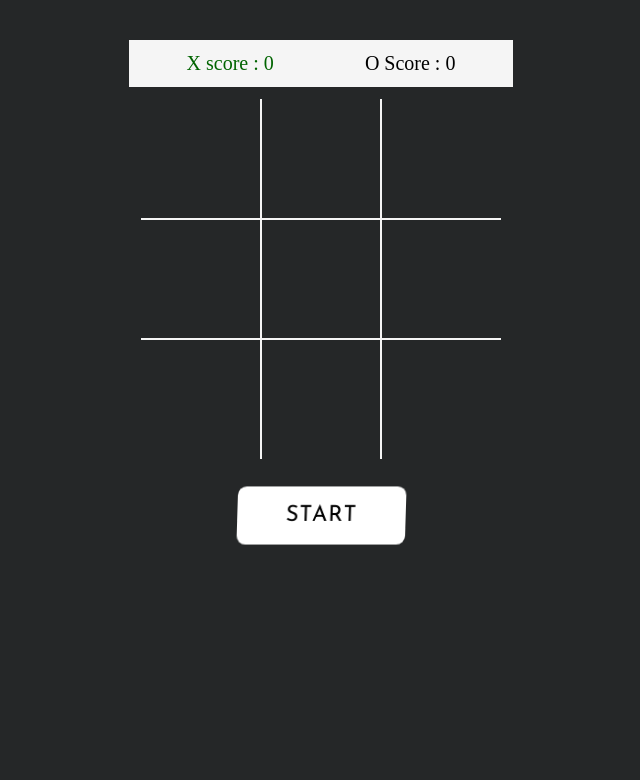
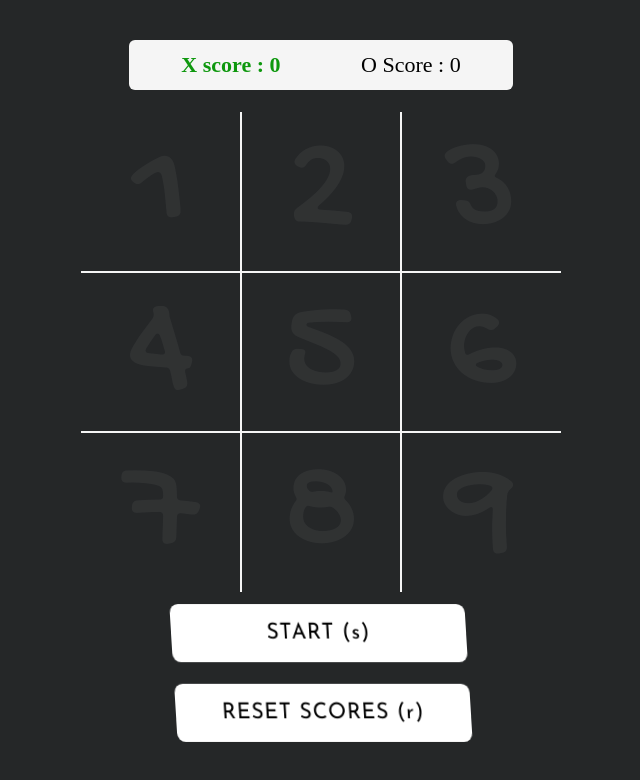
Before and after one commit to ozkanozdemir/tic-tac-toe-with-vue3, a Vue app: page / in a window 1280 px wide. Shown: the top 780 px of the page, without its empty margins (319-959 px from the left). Built offline with nearby package versions, Linux system fonts and the light colour scheme.

Commit message:
added vuex. some visual updating.

```diff
--- a/package.json
+++ b/package.json
@@ -10,7 +10,8 @@
   "dependencies": {
     "core-js": "^3.6.5",
     "peerjs": "^1.3.2",
-    "vue": "^3.0.0"
+    "vue": "^3.0.0",
+    "vuex": "^4.0.2"
   },
   "devDependencies": {
     "@vue/cli-plugin-babel": "~4.5.11",
--- a/src/components/Board.vue
+++ b/src/components/Board.vue
@@ -4,20 +4,74 @@
          class="cell"
          :key="order"
          @click="cellClicked(order)">
+      <span>
         {{ getCellSign(order) }}
+      </span>
+      <div class="cell-number" :data-number="order + 1"></div>
     </div>
   </div>
 </template>
 
 <script>
+import {mapGetters, mapActions} from "vuex";
+
 export default {
   name: "Board",
-  props: ['crossClass'],
-  inject: {
-    cells: 'cells',
-    cellClicked: 'cellClicked',
-    getCellSign: 'getCellSign',
+  data() {
+    return {
+      processing: false,
+    }
   },
+  computed: {
+    ...mapGetters([
+      'cells',
+      'finished',
+      'crossClass',
+      'sign',
+      'signO',
+      'signX',
+      'started',
+    ])
+  },
+  methods: {
+    ...mapActions([
+        'addCell',
+        'setSign',
+    ]),
+    cellClicked(order) {
+      if (this.started && !this.finished && !this.processing) {
+        const currentCell = this.cells.find(c => c.order === order)
+
+        if (!currentCell) {
+          this.processing = true;
+
+          this.addCell({order: order, sign: this.sign})
+          this.setSign(this.sign === this.signX ? this.signO : this.signX)
+
+          setTimeout(() => {
+            this.processing = false
+          }, 333)
+        }
+      }
+    },
+    getCellSign(order) {
+      const cell = this.cells.find(c => c.order === order)
+
+      if (!cell) {
+        return ''
+      }
+
+      return cell.sign
+    },
+  },
+  mounted() {
+    document.addEventListener('keydown', e => {
+      const number = parseInt(e.key);
+      if (number > 0 && number < 10) {
+        this.cellClicked(number - 1)
+      }
+    })
+  }
 }
 </script>
 
@@ -28,51 +82,74 @@ export default {
   display: flex;
   flex-direction: row;
   flex-wrap: wrap;
-    width: 360px;
-    height: 360px;
+  width: 480px;
+  height: 480px;
   overflow: hidden;
   position: relative;
 }
+
 .cell {
+  position: relative;
   font-family: 'Gochi Hand', cursive;
-    width: 120px;
-    height: 120px;
+  width: 160px;
+  height: 160px;
   outline: 1px solid whitesmoke;
   cursor: pointer;
   display: flex;
   justify-content: center;
   align-items: center;
-    font-size: 110px;
+  font-size: 140px;
   color: whitesmoke;
 }
+
+.cell-number {
+  position: absolute;
+  width: 100%;
+  height: 100%;
+}
+.cell span:empty + .cell-number:after {
+  display: flex;
+  justify-content: center;
+  content: attr(data-number);
+  color: rgba(255, 255, 255, 0.05);
+}
+
 .cross-line {
   z-index: 999;
   position: absolute;
   width: 100%;
   height: 100%;
 }
+
 .cross-line-012 {
-    background: linear-gradient(to bottom, rgba(0,0,0,0) calc(16% - 4px), lime , rgba(0,0,0,0) calc(16% + 4px))
+  background: linear-gradient(to bottom, rgba(0, 0, 0, 0) calc(16% - 4px), lime, rgba(0, 0, 0, 0) calc(16% + 4px))
 }
+
 .cross-line-345 {
-    background: linear-gradient(to top, rgba(0,0,0,0) calc(50% - 4px), lime , rgba(0,0,0,0) calc(50% + 4px))
+  background: linear-gradient(to top, rgba(0, 0, 0, 0) calc(50% - 4px), lime, rgba(0, 0, 0, 0) calc(50% + 4px))
 }
+
 .cross-line-678 {
-    background: linear-gradient(to top, rgba(0,0,0,0) calc(16% - 4px), lime , rgba(0,0,0,0) calc(16% + 4px))
+  background: linear-gradient(to top, rgba(0, 0, 0, 0) calc(16% - 4px), lime, rgba(0, 0, 0, 0) calc(16% + 4px))
 }
+
 .cross-line-036 {
-    background: linear-gradient(to left, rgba(0,0,0,0) calc(16% - 4px), lime , rgba(0,0,0,0) calc(16% + 4px))
+  background: linear-gradient(to left, rgba(0, 0, 0, 0) calc(16% - 4px), lime, rgba(0, 0, 0, 0) calc(16% + 4px))
 }
+
 .cross-line-147 {
-    background: linear-gradient(to left, rgba(0,0,0,0) calc(50% - 4px), lime , rgba(0,0,0,0) calc(50% + 4px))
+  background: linear-gradient(to left, rgba(0, 0, 0, 0) calc(50% - 4px), lime, rgba(0, 0, 0, 0) calc(50% + 4px))
 }
+
 .cross-line-258 {
-    background: linear-gradient(to right, rgba(0,0,0,0) calc(16% - 4px), lime , rgba(0,0,0,0) calc(16% + 4px))
+  background: linear-gradient(to right, rgba(0, 0, 0, 0) calc(16% - 4px), lime, rgba(0, 0, 0, 0) calc(16% + 4px))
 }
+
 .cross-line-048 {
-    background: linear-gradient(to top right, rgba(0,0,0,0) calc(50% - 4px), lime , rgba(0,0,0,0) calc(50% + 4px))
+  background: linear-gradient(to top right, rgba(0, 0, 0, 0) calc(50% - 4px), lime, rgba(0, 0, 0, 0) calc(50% + 4px))
 }
+
 .cross-line-246 {
-    background: linear-gradient(to top left, rgba(0,0,0,0) calc(50% - 4px), lime , rgba(0,0,0,0) calc(50% + 4px))
+  background: linear-gradient(to top left, rgba(0, 0, 0, 0) calc(50% - 4px), lime, rgba(0, 0, 0, 0) calc(50% + 4px))
 }
 </style>
--- a/src/components/Game.vue
+++ b/src/components/Game.vue
@@ -1,15 +1,21 @@
 <template>
   <div class="game">
-    <Scores :xScore="xScore" :oScore="oScore" :sign="sign" :signX="signX" :signO="signO" />
-    <Board :crossClass="crossClass" />
-    <Message :message="message" :status="status" />
-    <IButton v-if="!started || finished" @click="startGame" class="start-button">
-      START
+    <Scores/>
+    <Board/>
+    <Message/>
+    <div class="button-container ">
+      <IButton v-if="!started || finished" @click="startGame">
+        {{ finished ? 'RESTART' : 'START' }} (s)
       </IButton>
+      <IButton v-if="!started || finished" @click="resetScores">
+        RESET SCORES (r)
+      </IButton>
+    </div>
   </div>
 </template>
 
 <script>
+import {mapGetters, mapActions} from 'vuex'
 import Board from './Board'
 import Message from './Message'
 import Scores from './Scores'
@@ -23,32 +29,6 @@ export default {
     Message,
     IButton,
   },
-  data() {
-    return {
-      cells: [],
-      crossClass: {},
-      sign: 'x',
-      signX: 'x',
-      signO: 'o',
-      started: false,
-      finished: false,
-      status: 'danger',
-      message: '',
-      winningOrder: [],
-      winningOrders: [
-          [0, 1, 2],
-          [3, 4, 5],
-          [6, 7, 8],
-          [0, 3, 6],
-          [1, 4, 7],
-          [2, 5, 8],
-          [0, 4, 8],
-          [2, 4, 6],
-      ],
-      xScore: 0,
-      oScore: 0,
-    }
-  },
   watch: {
     cells: {
       handler(val) {
@@ -59,23 +39,23 @@ export default {
 
         // Who won
         if (this.winnerControl(signedXOrders)) {
-          this.message = 'X Won'
-          this.status = 'success'
-          this.finished = true
-          this.sign = this.signX
-          this.xScore++
+          this.setMessage('🚀🚀🚀 X Won 🚀🚀🚀')
+          this.setMessageStatus('success')
+          this.setFinished(true)
+          this.setSign(this.signX)
+          this.incrementXScore()
         } else if (this.winnerControl(signedOOrders)) {
-          this.message = 'O Won'
-          this.status = 'success'
-          this.finished = true
-          this.sign = this.signO
-          this.oScore++
+          this.setMessage('🚀🚀🚀 O Won 🚀🚀🚀')
+          this.setMessageStatus('success')
+          this.setFinished(true)
+          this.setSign(this.signO)
+          this.incrementOScore()
         } else {
           // Game over
           if (val.length >= 9) {
-            this.message = 'Game Over!'
-            this.status = 'danger'
-            this.finished = true
+            this.setMessage('Game Over. Nobody Won...')
+            this.setMessageStatus('danger')
+            this.setFinished(true)
           }
         }
 
@@ -83,71 +63,51 @@ export default {
       },
       deep: true
     },
-    winningOrder: {
-      handler(val) {
-        console.log('val', val)
-        if (val && val.length > 0) {
-          this.crossClass = {
-            'cross-line-012': val.every(w => [0, 1, 2].includes(w)),
-            'cross-line-345': val.every(w => [3, 4, 5].includes(w)),
-            'cross-line-678': val.every(w => [6, 7, 8].includes(w)),
-            'cross-line-036': val.every(w => [0, 3, 6].includes(w)),
-            'cross-line-147': val.every(w => [1, 4, 7].includes(w)),
-            'cross-line-258': val.every(w => [2, 5, 8].includes(w)),
-            'cross-line-048': val.every(w => [0, 4, 8].includes(w)),
-            'cross-line-246': val.every(w => [2, 4, 6].includes(w)),
-          }
-        }
   },
-      deep: true
-    }
-  },
-  provide() {
-    return {
-      cells: this.cells,
-      crossClass: this.crossClass,
-      cellClicked: this.cellClicked,
-      getCellSign: this.getCellSign,
-    }
+  computed: {
+    ...mapGetters([
+      'cells',
+      'started',
+      'finished',
+      'signX',
+      'signO',
+      'winningOrder',
+      'winningOrders',
+    ])
   },
   methods: {
-    cellClicked(order) {
-      if (this.started && !this.finished) {
-        this.cells.push(
-            {order: order, sign: this.sign}
-        )
-        this.sign = this.sign === this.signX ? this.signO : this.signX
-      }
-    },
+    ...mapActions([
+      'incrementOScore',
+      'incrementXScore',
+      'resetScores',
+      'setCrossClass',
+      'setFinished',
+      'setMessage',
+      'setMessageStatus',
+      'setSign',
+      'setWinningOrder',
+      'startGame',
+      'winnerControl',
+    ]),
     winnerControl(orders) {
       return this.winningOrders.some(w => {
         const result = w.every(value => orders.includes(value))
         if (result) {
-          this.winningOrder = w
+          this.setWinningOrder(w)
         }
         return result
       })
     },
-    getCellSign(order) {
-      const cell = this.cells.find(c => c.order === order)
-
-      if (!cell) {
-        return ''
+  },
+  mounted() {
+    document.addEventListener('keydown', e => {
+      if (e.key === 'r') {
+        this.resetScores()
+      } else if (e.key === 's') {
+        this.startGame()
       }
-
-      return cell.sign
+    })
   },
-    startGame() {
-      // Initial values for new game
-      this.message = '';
-      this.sign = this.signX;
-      this.started = true;
-      this.finished = false;
-      this.winningOrder = [];
-      this.crossClass = {};
-      this.cells = []
-    },
-  }
 }
 </script>
 
@@ -158,7 +118,4 @@ export default {
   align-items: center;
   margin-top: 40px;
 }
-  .start-button {
-    margin-top: 16px;
-  }
 </style>
--- a/src/components/Scores.vue
+++ b/src/components/Scores.vue
@@ -1,18 +1,28 @@
 <template>
   <div class="scores">
-    <span :style="{color: sign === signX ? 'darkgreen' : '' }">
+    <span :class="{active: sign === signX}">
       X score : {{ xScore }}
     </span>
-    <span :style="{color: sign === signO ? 'darkgreen' : '' }">
+    <span :class="{active: sign === signO}">
       O Score : {{ oScore }}
     </span>
   </div>
 </template>
 
 <script>
+import { mapGetters } from "vuex";
+
 export default {
   name: "Scores",
-  props: ['xScore', 'oScore', 'sign', 'signX', 'signO']
+  computed: {
+    ...mapGetters([
+        'xScore',
+        'oScore',
+        'sign',
+        'signX',
+        'signO',
+    ])
+  }
 }
 </script>
 
@@ -23,7 +33,13 @@ export default {
     width: 360px;
     padding: 12px;
     background-color: whitesmoke;
-    margin-bottom: 12px;
-    font-size: 20px;
+    margin-bottom: 22px;
+    font-size: 22px;
+    border-radius: 6px;
+  }
+  .scores .active {
+    cursor: default;
+    color: #0e980e;
+    font-weight: bold;
   }
 </style>
--- a/src/components/ui/IButton.vue
+++ b/src/components/ui/IButton.vue
@@ -1,9 +1,7 @@
 <template>
-  <main>
-    <button>
-      <slot></slot>
-    </button>
-  </main>
+  <button>
+    <slot></slot>
+  </button>
 </template>
 
 <script>
@@ -12,15 +10,13 @@ export default {
 }
 </script>
 
-<style scoped>
-
-main {
+<style>
+.button-container {
   display: flex;
   flex-direction: column;
   transform: rotatex(10deg);
   animation: rotateAngle 4s linear infinite;
 }
-
 button {
   font-family: 'Josefin Sans', sans-serif;
   display: block;
--- a/src/main.js
+++ b/src/main.js
@@ -1,4 +1,166 @@
 import { createApp } from 'vue'
+import { createStore } from 'vuex'
 import App from './App.vue'
 
-createApp(App).mount('#app')
+const store = createStore({
+	state () {
+		return {
+			cells: [],
+			crossClass: {},
+			finished: false,
+			message: '',
+			oScore: parseInt(localStorage.getItem('oScore') || 0),
+			messageStatus: 'danger',
+			sign: 'x',
+			signO: 'o',
+			signX: 'x',
+			started: false,
+			winningOrder: [],
+			winningOrders: [
+				[0, 1, 2],
+				[3, 4, 5],
+				[6, 7, 8],
+				[0, 3, 6],
+				[1, 4, 7],
+				[2, 5, 8],
+				[0, 4, 8],
+				[2, 4, 6],
+			],
+			xScore: parseInt(localStorage.getItem('xScore') || 0),
+		}
+	},
+	getters: {
+		cells : state => state.cells,
+		crossClass : state => {
+			const winningOrder = state.winningOrder;
+			if (winningOrder && winningOrder.length > 0) {
+				state.setCrossClass = {
+					'cross-line-012': winningOrder.every(w => [0, 1, 2].includes(w)),
+					'cross-line-345': winningOrder.every(w => [3, 4, 5].includes(w)),
+					'cross-line-678': winningOrder.every(w => [6, 7, 8].includes(w)),
+					'cross-line-036': winningOrder.every(w => [0, 3, 6].includes(w)),
+					'cross-line-147': winningOrder.every(w => [1, 4, 7].includes(w)),
+					'cross-line-258': winningOrder.every(w => [2, 5, 8].includes(w)),
+					'cross-line-048': winningOrder.every(w => [0, 4, 8].includes(w)),
+					'cross-line-246': winningOrder.every(w => [2, 4, 6].includes(w)),
+				}
+			}
+		},
+		finished : state => state.finished,
+		message : state => state.message,
+		oScore : state => state.oScore,
+		messageStatus : state => state.messageStatus,
+		sign : state => state.sign,
+		signO : state => state.signO,
+		signX : state => state.signX,
+		started : state => state.started,
+		winningOrder : state => state.winningOrder,
+		winningOrders : state => state.winningOrders,
+		xScore : state => state.xScore,
+	},
+	mutations: {
+		addCell(state, cell) {
+			state.cells.push(cell)
+		},
+		cellClicked(state, order) {
+			if (state.started && !state.finished) {
+				state.cells.push(
+					{order: order, sign: state.sign}
+				)
+				state.sign = state.sign === state.signX ? state.signO : state.signX
+			}
+		},
+		incrementOScore(state) {
+			state.oScore++
+			localStorage.setItem('oScore', state.oScore.toString())
+		},
+		incrementXScore(state) {
+			state.xScore++
+			localStorage.setItem('xScore', state.xScore.toString())
+		},
+		resetScores(state) {
+			state.oScore = 0
+			state.xScore = 0
+			localStorage.setItem('oScore', '0')
+			localStorage.setItem('xScore', '0')
+		},
+		setCrossClass(state, payload) {
+			state.crossClass = payload
+		},
+		setFinished(state, payload) {
+			state.finished = payload
+		},
+		setMessage(state, payload) {
+			state.message = payload
+		},
+		setMessageStatus(state, payload) {
+			state.messageStatus = payload
+		},
+		setSign(state, payload) {
+			state.sign = payload
+		},
+		setWinningOrder(state, payload) {
+			state.winningOrder = payload
+		},
+		startGame(state) {
+			// Initial values for new game
+			state.message = '';
+			state.sign = state.signX;
+			state.started = true;
+			state.finished = false;
+			state.winningOrder = [];
+			state.crossClass = {};
+			state.cells = []
+		},
+	},
+	actions: {
+		addCell(context, payload) {
+			context.commit('addCell', payload)
+		},
+		cellClicked(context, payload) {
+			context.commit('cellClicked', payload)
+		},
+		getCellSign(context, payload) {
+			context.commit('getCellSign', payload)
+		},
+		incrementOScore(context) {
+			context.commit('incrementOScore')
+		},
+		incrementXScore(context) {
+			context.commit('incrementXScore')
+		},
+		resetScores(context) {
+			context.commit('resetScores')
+		},
+		setCrossClass(context, payload) {
+			context.commit('setCrossClass', payload)
+		},
+		setFinished(context, payload) {
+			context.commit('setFinished', payload)
+		},
+		setMessage(context, payload) {
+			context.commit('setMessage', payload)
+		},
+		setMessageStatus(context, payload) {
+			context.commit('setMessageStatus', payload)
+		},
+		setSign(context, payload) {
+			context.commit('setSign', payload)
+		},
+		setWinningOrder(context, payload) {
+			context.commit('setWinningOrder', payload)
+		},
+		startGame(context) {
+			context.commit('startGame')
+		},
+		winnerControl(context, payload) {
+			context.commit('winnerControl', payload)
+		},
+	}
+});
+
+const app = createApp(App);
+
+app.use(store);
+
+app.mount('#app');
```
Also changed, not shown: src/components/Message.vue (+19 -7 lines), 1 other file (tests, documents, lock files or other folders). Lines whose indentation alone changed are shown as unchanged.
